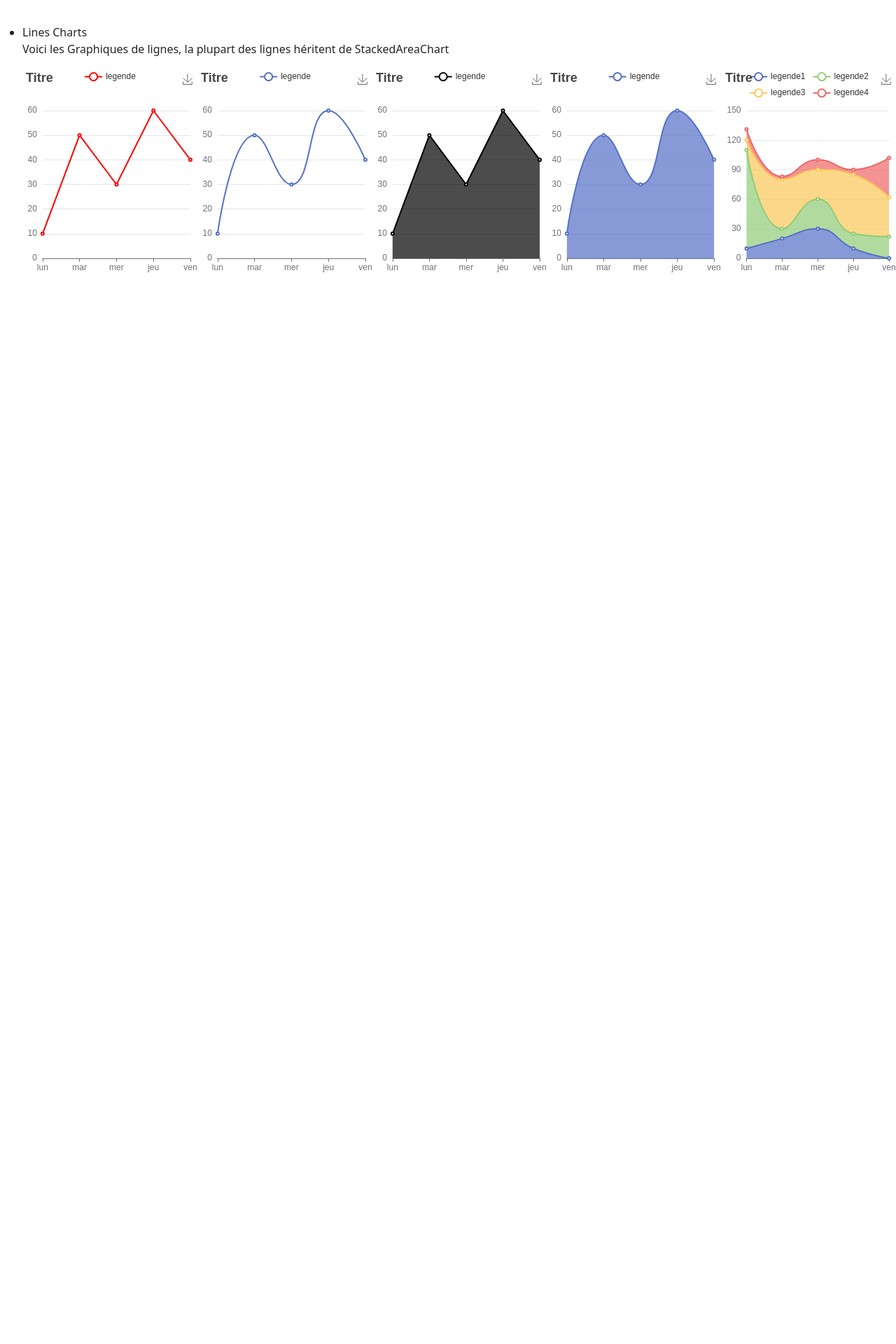
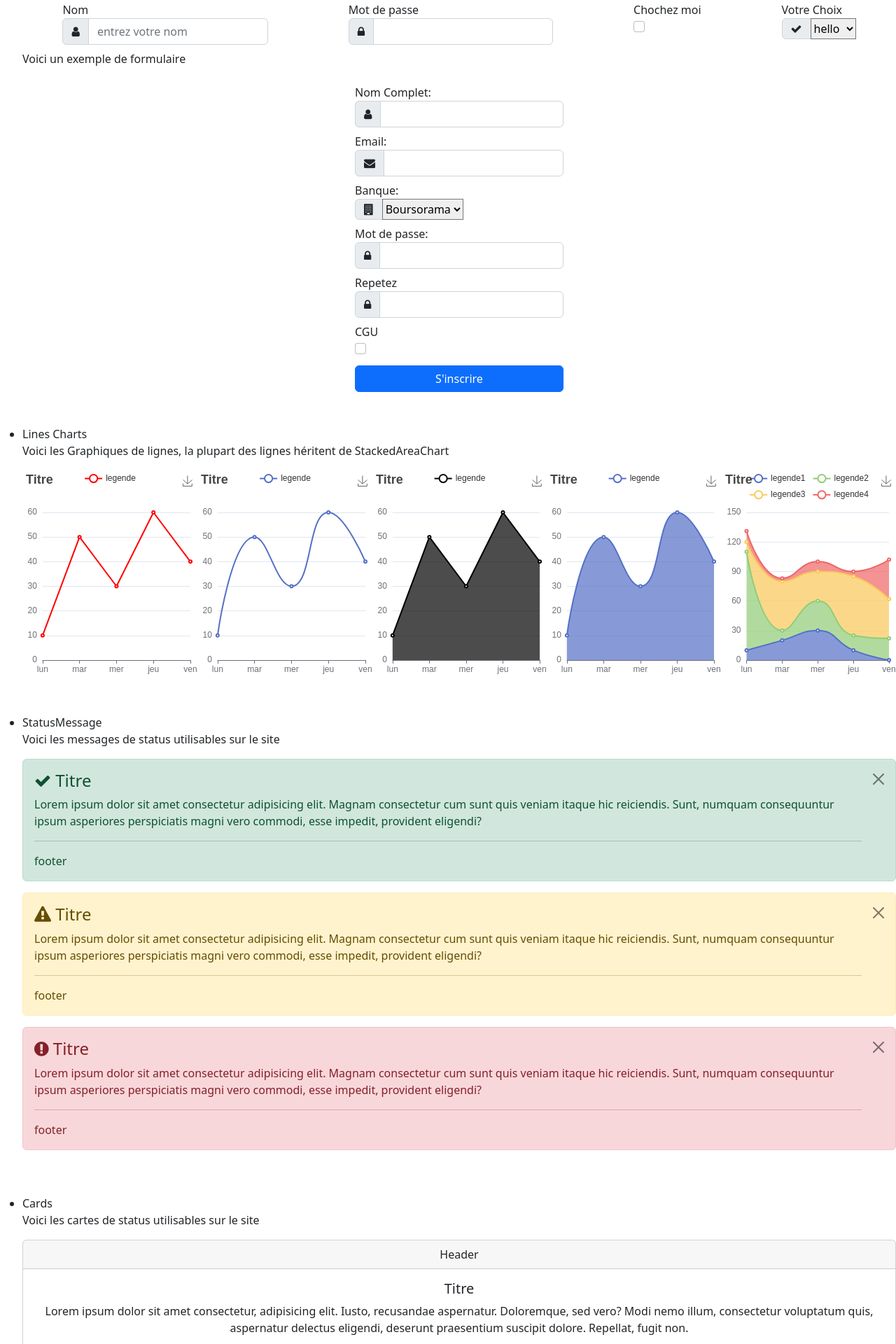
Before and after one commit to AlanJumeaucourt/WEB-Project-Bank-Synthesis, a React (Create React App) app in the folder Front/: page /design-system in a window 1280 px wide. Shown: the part 400-2320 px from the top of the page at 70% size. Before the commit the page ends 814 px from the top, so only its background shows below. Built offline with nearby package versions, Linux system fonts and the light colour scheme.

Commit message:
added forms, card and status message

```diff
--- /dev/null
+++ b/Front/src/components/ui_components/Cards.jsx
@@ -0,0 +1,23 @@
+import React, { Component } from "react";
+
+class Card extends Component {
+    render() {
+        const { style, title, header, footer, children } = this.props
+        return (
+            <div class="card text-center" style={style}>
+                <div class="card-header">
+                    {header}
+                </div>
+                <div class="card-body">
+                    <h5 class="card-title">{title}</h5>
+                    {children}
+                </div>
+                <div class="card-footer text-muted">
+                    {footer}
+                </div>
+            </div>
+        )
+    }
+}
+
+export { Card }
--- /dev/null
+++ b/Front/src/components/ui_components/Forms.jsx
@@ -0,0 +1,34 @@
+import React from "react";
+import { InputCheckbox, InputPassword, InputSelect, InputText } from "./Inputs";
+import { ButtonPrimary } from "./Buttons";
+
+
+export function SignUpForm({ action }) {
+    return (
+        <div className="d-flex flex-row justify-content-center">
+            <form action={action} method="post">
+                <div className="mt-2">
+                    <InputText icon="fa fa-user">Nom Complet: </InputText>
+                </div>
+                <div className="mt-2">
+                    <InputText icon="fa fa-envelope">Email: </InputText>
+                </div>
+                <div className="mt-2">
+                    <InputSelect icon="fa fa-building" options={["Boursorama", "BRED", "CA"]}>Banque: </InputSelect>
+                </div>
+                <div className="mt-2">
+                    <InputPassword>Mot de passe: </InputPassword>
+                </div>
+                <div className="mt-2">
+                    <InputPassword>Repetez </InputPassword>
+                </div>
+                <div className="mt-2">
+                    <InputCheckbox>CGU</InputCheckbox>
+                </div>
+                <div className="mt-3">
+                    <ButtonPrimary style={{ width: "100%" }}>S'inscrire</ButtonPrimary>
+                </div>
+            </form>
+        </div>
+    )
+}
--- /dev/null
+++ b/Front/src/components/ui_components/Inputs.jsx
@@ -0,0 +1,69 @@
+import React, { Component } from "react";
+
+class InputDefault extends Component {
+
+    constructor(props) {
+        super(props)
+        this.state = {
+            input: '',
+            checked: false
+        }
+        this.handleChange = this.handleChange.bind(this)
+    }
+
+    handleChange(e) {
+        if (this.props.type === "checkbox")
+            this.setState({ checked: e.target.checked })
+        else
+            this.setState({ input: e.target.value })
+    }
+
+    render() {
+        const { type, id, icon, placeholder, options, children } = this.props
+        return (
+            <div className="form-group">
+                <label htmlFor={id}>{children}</label>
+                <div className="input-group">
+                    {icon ? <span className="input-group-prepend input-group-text"> <i className={icon}></i> </span> : <></>}
+                    {
+                        !options ?
+                            type !== "checkbox" ?
+                                <input value={this.state.text} id={id} name={id} className="form-control" placeholder={placeholder} type={type} onChange={this.handleChange} />
+                                : <input value={this.state.checked} id={id} name={id} className="form-check-input" type="checkbox" onChange={this.handleChange} />
+                            : <select onChange={this.handleChange}>
+                                {options.map((el) => {
+                                    return (
+                                        <option key={el}>{el}</option>
+                                    )
+                                })}
+                            </select>
+                    }
+                </div>
+            </div>
+        )
+    }
+}
+
+export function InputText({ id, placeholder, icon, children }) {
+    return (
+        <InputDefault id={id} type="text" placeholder={placeholder} icon={icon} children={children} />
+    )
+}
+
+export function InputPassword({ id, placeholder, children }) {
+    return (
+        <InputDefault id={id} type="password" icon="fa fa-lock" placeholder={placeholder} children={children} />
+    )
+}
+
+export function InputCheckbox({ id, children }) {
+    return (
+        <InputDefault id={id} type="checkbox" children={children} />
+    )
+}
+
+export function InputSelect({ id, icon, options, children }) {
+    return (
+        <InputDefault id={id} icon={icon} options={options} children={children} />
+    )
+}
--- /dev/null
+++ b/Front/src/components/ui_components/StatusMessage.jsx
@@ -0,0 +1,36 @@
+import React, { Component } from "react";
+
+class StatusMessage extends Component {
+    render() {
+        const { color, title, icon, footer, children } = this.props
+        return (
+            <div>
+                <div className={"alert alert-dismissible fade show alert-" + color} role="alert">
+                    <h4 className="alert-heading"><i className={icon}></i> {title}</h4>
+                    <p>{children}</p>
+                    <hr />
+                    <p className="mb-0">{footer}</p>
+                    <button type="button" className="btn-close" data-bs-dismiss="alert" aria-label="Close"></button>
+                </div>
+            </div>
+        )
+    }
+}
+
+export function SuccessMessage({ title, footer, children }) {
+    return (
+        <StatusMessage color="success" icon="fa fa-check" title={title} footer={footer} children={children} />
+    )
+}
+
+export function ErrorMessage({ title, footer, children }) {
+    return (
+        <StatusMessage color="danger" icon="fa fa-exclamation-circle" title={title} footer={footer} children={children} />
+    )
+}
+
+export function WarningMessage({ title, footer, children }) {
+    return (
+        <StatusMessage color="warning" icon="fa fa-exclamation-triangle" title={title} footer={footer} children={children} />
+    )
+}
--- a/Front/src/index.js
+++ b/Front/src/index.js
@@ -5,6 +5,7 @@ import App from './App';
 import reportWebVitals from './reportWebVitals';
 import 'bootstrap/dist/css/bootstrap.min.css';
 import 'font-awesome/css/font-awesome.min.css';
+import 'bootstrap/dist/js/bootstrap.bundle.min.js';
 
 const root = ReactDOM.createRoot(document.getElementById('root'));
 root.render(
--- a/Front/src/views/DesignSystem.jsx
+++ b/Front/src/views/DesignSystem.jsx
@@ -1,6 +1,10 @@
 import React, { Component } from 'react'
 import { BasicLineChart, StackedAreaChart, SmoothedLineChart, SmoothedAreaChart, BasicAreaChart } from '../components/charts/Lines'
 import { ButtonPrimary, CircularButton, RoundedButton } from '../components/ui_components/Buttons'
+import { InputPassword, InputText, InputSelect, InputCheckbox } from '../components/ui_components/Inputs'
+import { SignUpForm } from '../components/ui_components/Forms'
+import { SuccessMessage, WarningMessage, ErrorMessage } from '../components/ui_components/StatusMessage'
+import { Card } from '../components/ui_components/Cards'
 
 class DesignSystem extends Component {
     render() {
@@ -32,6 +36,22 @@ class DesignSystem extends Component {
                         <div className='mt-2'>
                             <span>Forms</span>
                             <p>Voici les formulaires utilisables sur le site</p>
+                            <div className='mt-2 mb-2 d-flex flex-row justify-content-around'>
+                                <div>
+                                    <InputText placeholder="entrez votre nom" icon="fa fa-user">Nom</InputText>
+                                </div>
+                                <div>
+                                    <InputPassword>Mot de passe</InputPassword>
+                                </div>
+                                <div>
+                                    <InputCheckbox>Chochez moi</InputCheckbox>
+                                </div>
+                                <div>
+                                    <InputSelect icon="fa fa-check" options={["hello", "world", "foo", "bar"]}>Votre Choix</InputSelect>
+                                </div>
+                            </div>
+                            <p>Voici un exemple de formulaire</p>
+                            <SignUpForm />
                         </div>
                     </li>
                     <li className='mt-5'>
@@ -58,6 +78,39 @@ class DesignSystem extends Component {
                             </div>
                         </div>
                     </li>
+                    <li className='mt-5'>
+                        <div className='mt-2'>
+                            <span>StatusMessage</span>
+                            <p>Voici les messages de status utilisables sur le site</p>
+                            <div className='mt-2 d-flex flex-column justify-content-around'>
+                                <div>
+                                    <SuccessMessage title="Titre" footer="footer">Lorem ipsum dolor sit amet consectetur adipisicing elit. Magnam consectetur cum sunt quis veniam itaque hic reiciendis. Sunt, numquam consequuntur ipsum asperiores perspiciatis magni vero commodi, esse impedit, provident eligendi?</SuccessMessage>
+                                </div>
+                                <div>
+                                    <WarningMessage title="Titre" footer="footer">Lorem ipsum dolor sit amet consectetur adipisicing elit. Magnam consectetur cum sunt quis veniam itaque hic reiciendis. Sunt, numquam consequuntur ipsum asperiores perspiciatis magni vero commodi, esse impedit, provident eligendi?</WarningMessage>
+                                </div>
+                                <div>
+                                    <ErrorMessage title="Titre" footer="footer">Lorem ipsum dolor sit amet consectetur adipisicing elit. Magnam consectetur cum sunt quis veniam itaque hic reiciendis. Sunt, numquam consequuntur ipsum asperiores perspiciatis magni vero commodi, esse impedit, provident eligendi?</ErrorMessage>
+                                </div>
+                            </div>
+                        </div>
+                    </li>
+                    <li>
+                        <div className='mt-5'>
+                            <div className='mt-2'>
+                                <span>Cards</span>
+                                <p>Voici les cartes de status utilisables sur le site</p>
+                                <div className='mt-2 d-flex flex-row justify-content-between' style={{ height: '300px' }} >
+                                    <div>
+                                        <Card title="Titre" footer="Footer" header="Header">
+                                            <p class="card-text">Lorem ipsum dolor sit amet consectetur, adipisicing elit. Iusto, recusandae aspernatur. Doloremque, sed vero? Modi nemo illum, consectetur voluptatum quis, aspernatur delectus eligendi, deserunt praesentium suscipit dolore. Repellat, fugit non.</p>
+                                            <ButtonPrimary>Un Bouton</ButtonPrimary>
+                                        </Card>
+                                    </div>
+                                </div>
+                            </div>
+                        </div>
+                    </li>
                 </ul>
             </div>
         )
```
